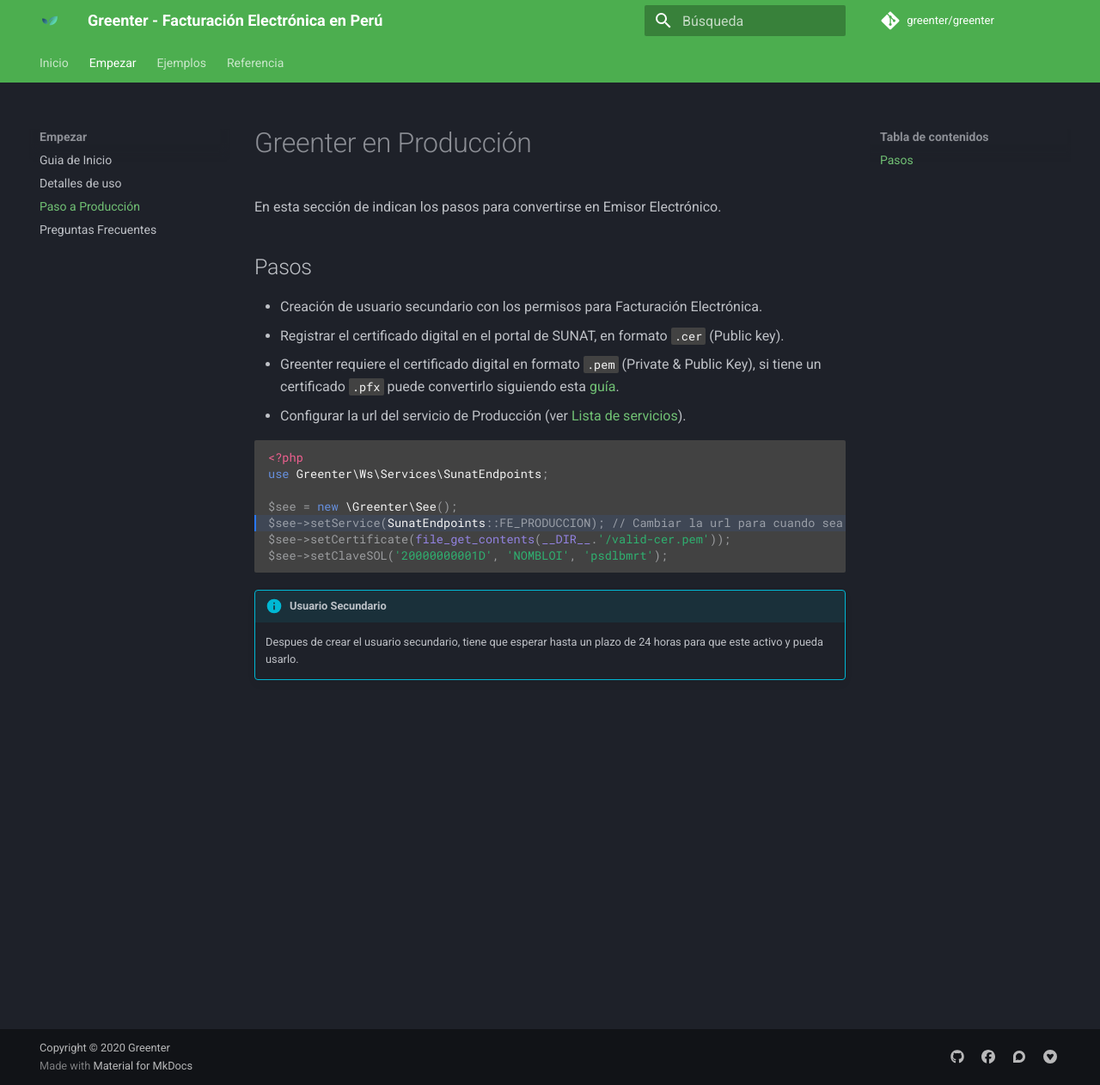
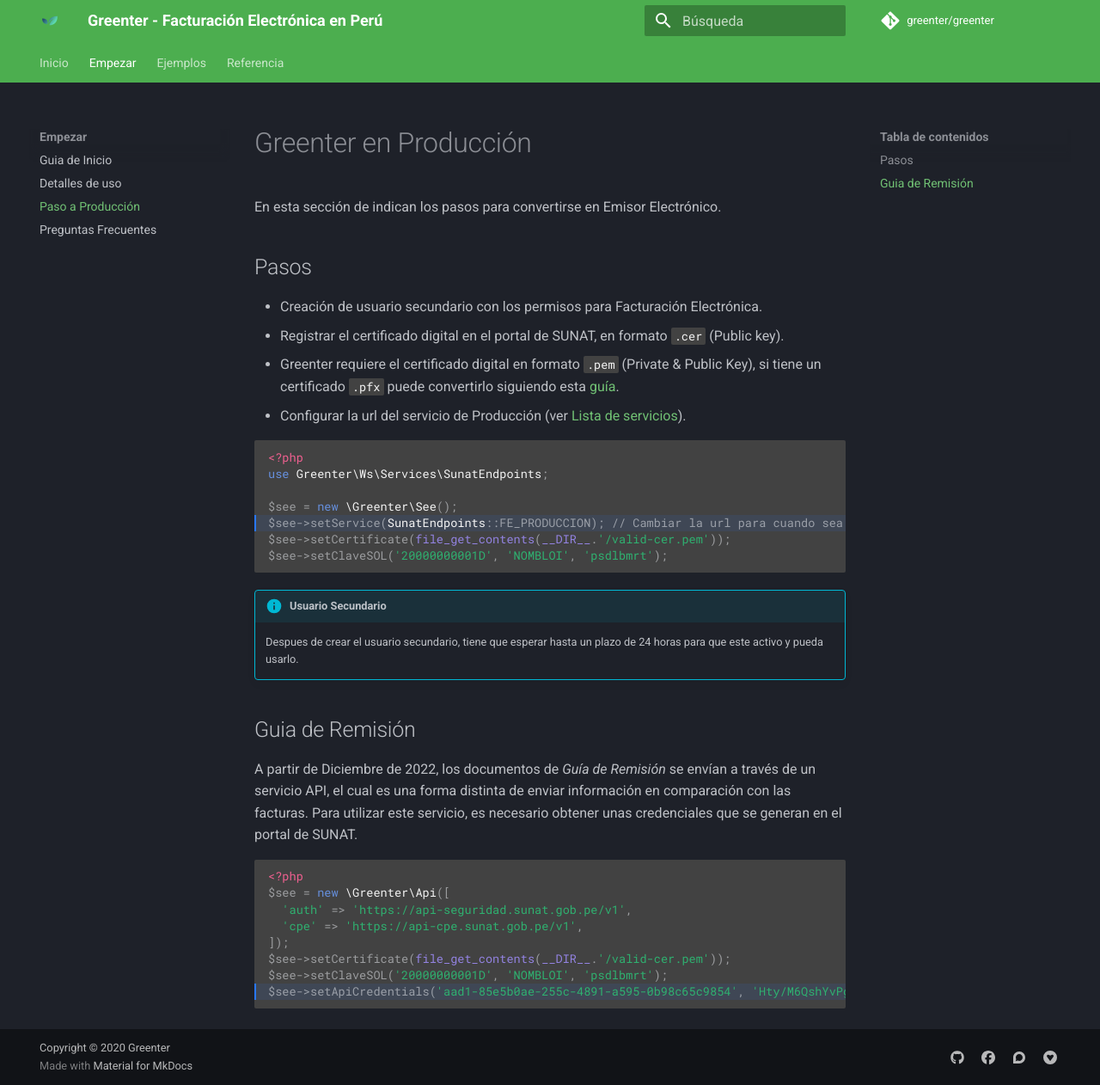
Before and after one commit to thegreenter/docs, an MkDocs documentation site: the page built from docs/production.md, in a window 1280 px wide and 1262 px high. Shown: the whole window at 86% size. Built offline with MkDocs 1.6.1 and Material for MkDocs 9.7.7, drawn with Linux system fonts in a browser that asks for light colours; comment, search, counter and statistics services are not loaded.

Commit message:
Update production.md

````diff
--- a/docs/production.md
+++ b/docs/production.md
@@ -22,3 +22,18 @@
 
     Despues de crear el usuario secundario, tiene que esperar hasta un plazo de 24 horas para
     que este activo y pueda usarlo.
+
+## Guia de Remisión
+
+A partir de Diciembre de 2022, los documentos de _Guía de Remisión_ se envían a través de un servicio API, el cual es una forma distinta de enviar información en comparación con las facturas. Para utilizar este servicio, es necesario obtener unas credenciales que se generan en el portal de SUNAT.
+
+```php hl_lines="8"
+<?php
+$see = new \Greenter\Api([
+  'auth' => 'https://api-seguridad.sunat.gob.pe/v1',
+  'cpe' => 'https://api-cpe.sunat.gob.pe/v1',
+]);
+$see->setCertificate(file_get_contents(__DIR__.'/valid-cer.pem'));
+$see->setClaveSOL('20000000001D', 'NOMBLOI', 'psdlbmrt');
+$see->setApiCredentials('aad1-85e5b0ae-255c-4891-a595-0b98c65c9854', 'Hty/M6QshYvPgItX2P0+Kw==');
+```
````
Also changed, not shown: other parts of docs/production.md (+1 -1 lines).
